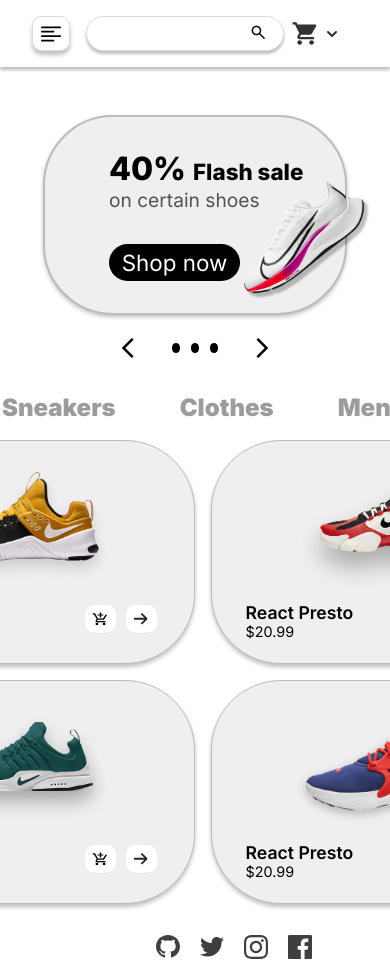
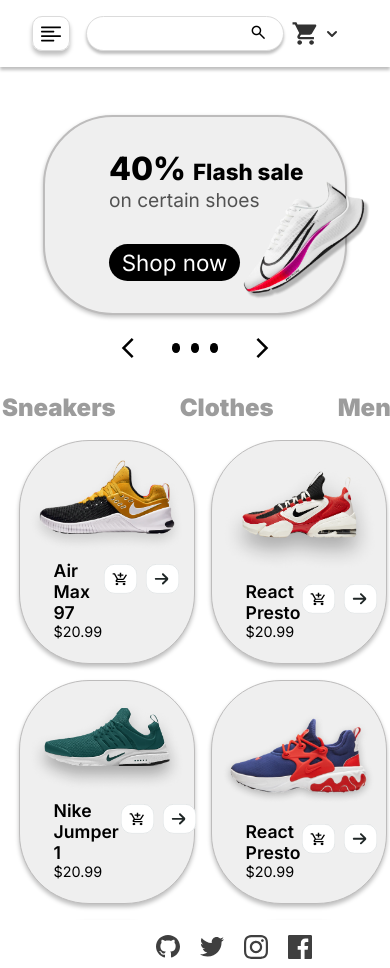
Before and after one commit to tempestmeow/Panakbo-Vercel, a Next.js app: page / in a window 390 px wide. Built offline with nearby package versions, Linux system fonts and the light colour scheme.

Commit message:
working on the categories

```diff
--- a/app/styles/global.css
+++ b/app/styles/global.css
@@ -1186,10 +1186,11 @@
 
 @media (max-width: 768px) {
   .productsCollection {
-    grid-template-columns: repeat(2, 1fr);
+    grid-template-columns: repeat(2, clamp(11rem, 30.2vw, 17rem));
   }
 
-  .right {
+  .productImage {
+    width: clamp(10rem, 20vw, 14rem);
   }
 
   .Header {
```
